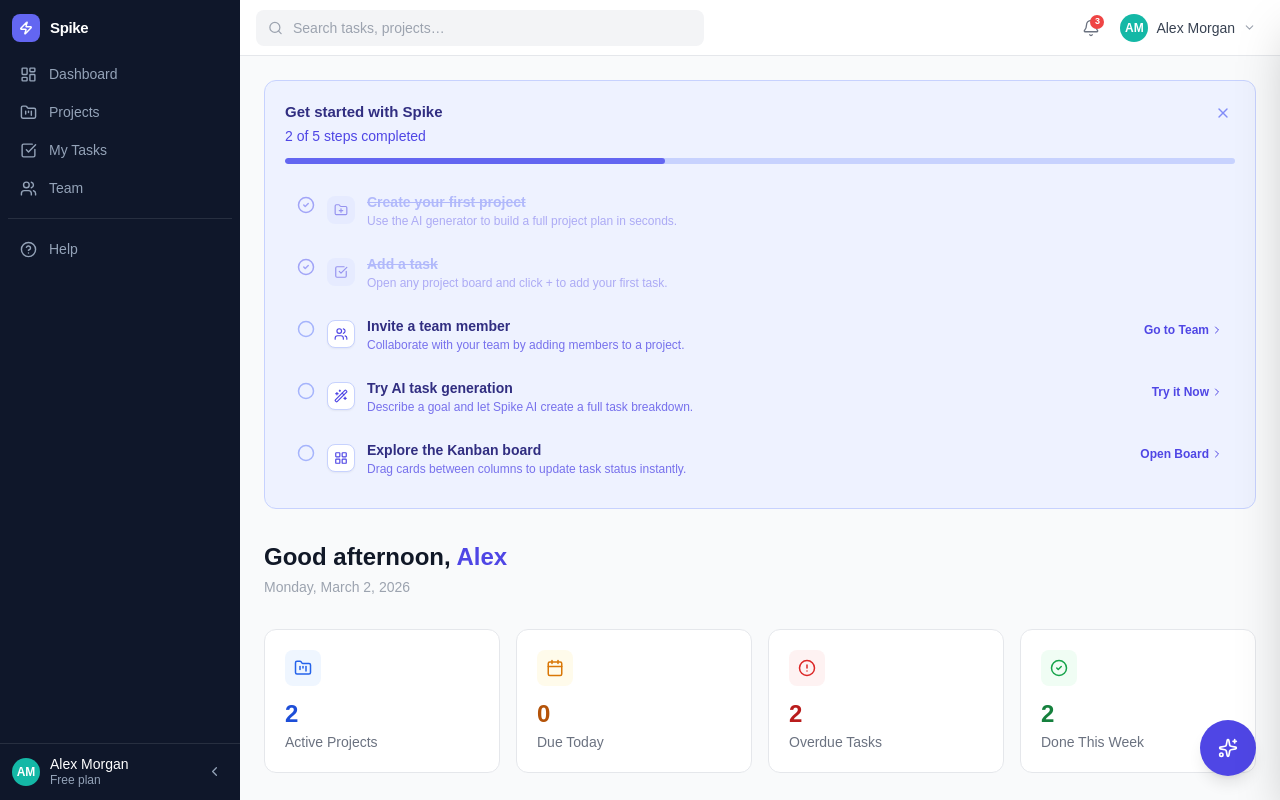
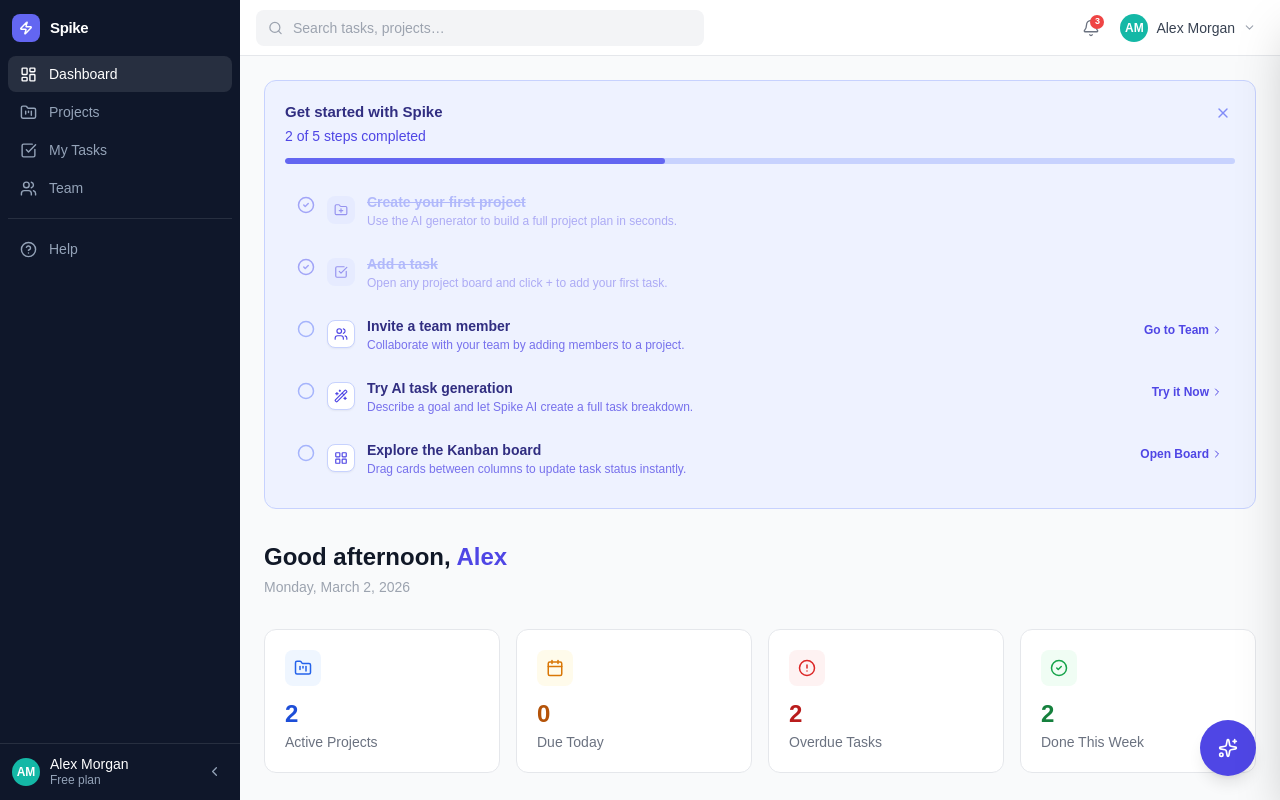
Before and after one commit to dceptev-byte/spike, a Next.js app: page / in a window 1280 px wide. Built offline with nearby package versions, Linux system fonts and the light colour scheme.

Commit message:
fix: correct Dashboard nav link href from /dashboard to /

```diff
--- a/components/shared/Sidebar.tsx
+++ b/components/shared/Sidebar.tsx
@@ -21,7 +21,7 @@
 // ---------------------------------------------------------------------------
 
 const PRIMARY_NAV = [
-  { label: 'Dashboard', href: '/dashboard', icon: LayoutDashboard },
+  { label: 'Dashboard', href: '/', icon: LayoutDashboard },
   { label: 'Projects', href: '/projects', icon: FolderKanban },
   { label: 'My Tasks', href: '/tasks', icon: CheckSquare },
   { label: 'Team', href: '/team', icon: Users },
```
